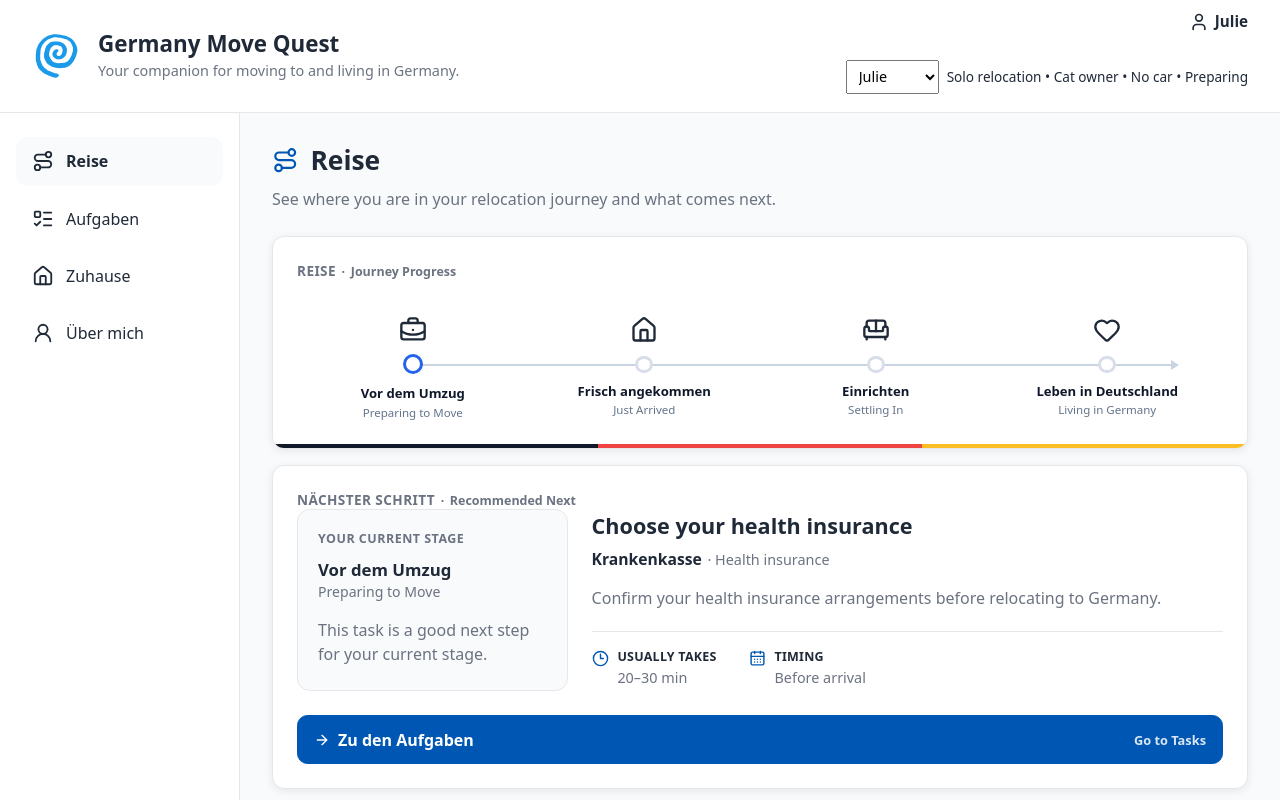
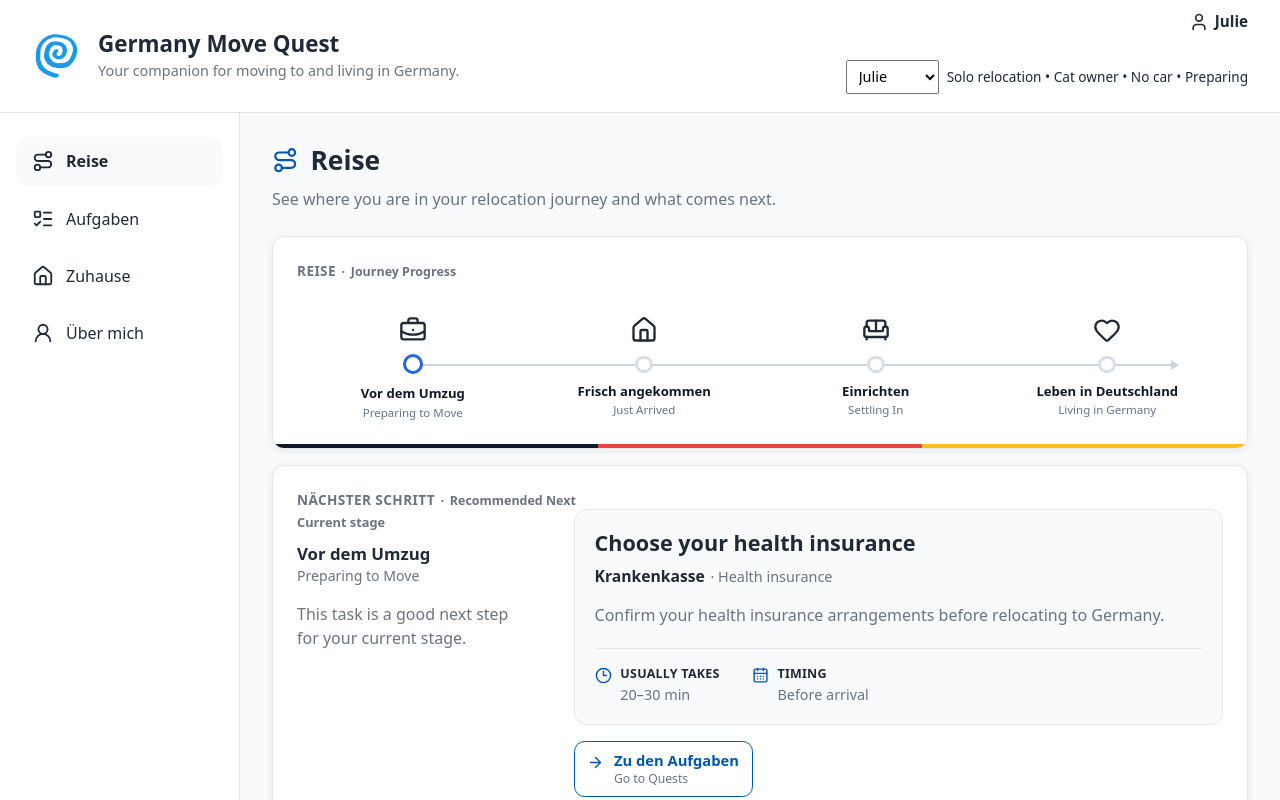
Before and after one commit to JHCairn/germany-move-quest, a React (Vite) app: page / in a window 1280 px wide. Both pictures are taken after a click on the button "Begin Your Journey". Shown: the top 800 px of the page. Built offline with nearby package versions, Linux system fonts and the light colour scheme.

Commit message:
dashboard redesign polish

```diff
--- a/src/components/dashboard/RecommendationCard.css
+++ b/src/components/dashboard/RecommendationCard.css
@@ -4,26 +4,19 @@
 
 .recommendation-layout {
   display: grid;
-  grid-template-columns: minmax(0, 3fr) minmax(0, 7fr);
+  grid-template-columns: minmax(0, 28fr) minmax(0, 72fr);
   gap: 1.5rem;
 }
 
 .recommendation-context {
-  align-self: stretch;
-  padding: 1.25rem;
-
-  border: 1px solid var(--border);
-  border-radius: 0.8rem;
-
-  background: var(--background);
+  min-width: 0;
+  padding: 0.25rem 0;
 }
 
 .recommendation-panel-label {
   color: var(--text-light);
-  font-size: 0.78rem;
+  font-size: 0.8rem;
   font-weight: 700;
-  letter-spacing: 0.04em;
-  text-transform: uppercase;
 }
 
 .recommendation-stage-name {
@@ -47,13 +40,22 @@
 }
 
 .recommendation-context-copy {
+  max-width: 24ch;
   margin-top: 1rem !important;
   line-height: 1.55;
 }
 
-.recommendation-content {
+.recommendation-focus {
   min-width: 0;
-  padding: 0.25rem 0;
+}
+
+.recommendation-panel {
+  padding: 1.25rem;
+
+  border: 1px solid var(--border);
+  border-radius: 0.8rem;
+
+  background: var(--background);
 }
 
 .recommendation-quest-name {
@@ -121,46 +123,57 @@
   text-transform: uppercase;
 }
 
-.recommendation-button {
-  display: flex;
-  align-items: center;
-  justify-content: space-between;
-  gap: 1rem;
+.recommendation-navigation-action {
+  display: inline-flex;
+  align-items: flex-start;
+  gap: 0.6rem;
 
-  width: 100%;
-  margin-top: 1.5rem;
-  padding: 0.8rem 1rem;
+  margin-top: 1rem;
+  padding: 0.65rem 0.8rem;
 
   border: 1px solid var(--primary);
   border-radius: 0.65rem;
 
-  background: var(--primary);
-  color: #ffffff;
+  background: transparent;
+  color: var(--primary);
 
   font: inherit;
-  font-weight: 700;
   text-align: left;
 
   cursor: pointer;
 }
 
-.recommendation-button-primary {
-  display: inline-flex;
-  align-items: center;
-  gap: 0.5rem;
+.recommendation-navigation-action svg {
+  flex: 0 0 auto;
+  margin-top: 0.1rem;
 }
 
-.recommendation-button-translation {
-  font-size: 0.8rem;
-  font-weight: 600;
-  opacity: 0.85;
+.recommendation-navigation-action span {
+  display: flex;
+  flex-direction: column;
+  gap: 0.1rem;
 }
 
-.recommendation-button:hover {
-  filter: brightness(0.95);
+.recommendation-navigation-action strong {
+  font-size: 0.92rem;
+  line-height: 1.2;
 }
 
-.recommendation-button:focus-visible {
+.recommendation-navigation-action small {
+  color: var(--text-light);
+  font-size: 0.76rem;
+  line-height: 1.2;
+}
+
+.recommendation-navigation-action:hover {
+  background: color-mix(
+    in srgb,
+    var(--primary) 7%,
+    transparent
+  );
+}
+
+.recommendation-navigation-action:focus-visible {
   outline: 3px solid color-mix(
     in srgb,
     var(--primary) 30%,
@@ -169,13 +182,24 @@
   outline-offset: 2px;
 }
 
-.recommendation-empty {
+.recommendation-empty-layout {
   display: grid;
-  gap: 0.6rem;
-  max-width: 68ch;
+  grid-template-columns: minmax(0, 1fr);
+  justify-items: start;
 }
 
-.recommendation-empty p {
+.recommendation-empty-panel {
+  width: min(100%, 68ch);
+  padding: 1.25rem;
+
+  border: 1px solid var(--border);
+  border-radius: 0.8rem;
+
+  background: var(--background);
+}
+
+.recommendation-empty-panel p {
+  margin-top: 0.65rem !important;
   line-height: 1.6;
 }
 
@@ -185,28 +209,26 @@
     gap: 1rem;
   }
 
-  .recommendation-content {
+  .recommendation-context {
     padding: 0;
+  }
+
+  .recommendation-context-copy {
+    max-width: none;
+  }
+
+  .recommendation-panel {
+    padding: 1rem;
   }
 }
 
 @media (max-width: 480px) {
-  .recommendation-context {
-    padding: 1rem;
-  }
-
   .recommendation-meta {
     flex-direction: column;
     gap: 0.85rem;
   }
 
-  .recommendation-button {
-    align-items: flex-start;
-    flex-direction: column;
-    gap: 0.25rem;
-  }
-
-  .recommendation-button-translation {
-    margin-left: 1.5rem;
+  .recommendation-navigation-action {
+    width: 100%;
   }
 }
--- a/src/components/dashboard/RecommendationCard.jsx
+++ b/src/components/dashboard/RecommendationCard.jsx
@@ -21,7 +21,8 @@ function RecommendationCard({
           </span>
         </p>
 
-        <div className="recommendation-empty">
+        <div className="recommendation-empty-layout">
+          <div className="recommendation-empty-panel">
             <h2>You're all caught up.</h2>
 
             <p>
@@ -33,18 +34,17 @@ function RecommendationCard({
 
           <button
             type="button"
-          className="recommendation-button"
+            className="recommendation-navigation-action"
             onClick={onGoToQuests}
           >
-          <span className="recommendation-button-primary">
-            <ArrowRight size={16} aria-hidden="true" />
-            <span>Zu den Aufgaben</span>
-          </span>
+            <ArrowRight size={17} aria-hidden="true" />
 
-          <span className="recommendation-button-translation">
-            Go to Tasks
+            <span>
+              <strong>Zu den Aufgaben</strong>
+              <small>Go to Quests</small>
             </span>
           </button>
+        </div>
       </article>
     );
   }
@@ -61,7 +61,7 @@ function RecommendationCard({
       <div className="recommendation-layout">
         <aside className="recommendation-context">
           <p className="recommendation-panel-label">
-            Your current stage
+            Current stage
           </p>
 
           {currentStage && (
@@ -79,7 +79,8 @@ function RecommendationCard({
           )}
         </aside>
 
-        <div className="recommendation-content">
+        <div className="recommendation-focus">
+          <div className="recommendation-panel">
             <h2>{quest.actionLabel}</h2>
 
             <p className="recommendation-quest-name">
@@ -113,22 +114,21 @@ function RecommendationCard({
               )}
             </div>
           </div>
-      </div>
 
           <button
             type="button"
-        className="recommendation-button"
+            className="recommendation-navigation-action"
             onClick={onGoToQuests}
           >
-        <span className="recommendation-button-primary">
-          <ArrowRight size={16} aria-hidden="true" />
-          <span>Zu den Aufgaben</span>
-        </span>
+            <ArrowRight size={17} aria-hidden="true" />
 
-        <span className="recommendation-button-translation">
-          Go to Tasks
+            <span>
+              <strong>Zu den Aufgaben</strong>
+              <small>Go to Quests</small>
             </span>
           </button>
+        </div>
+      </div>
     </article>
   );
 }
```
Also changed, not shown: 1 other file (tests, documents, lock files or other folders). Lines whose indentation alone changed are shown as unchanged.
